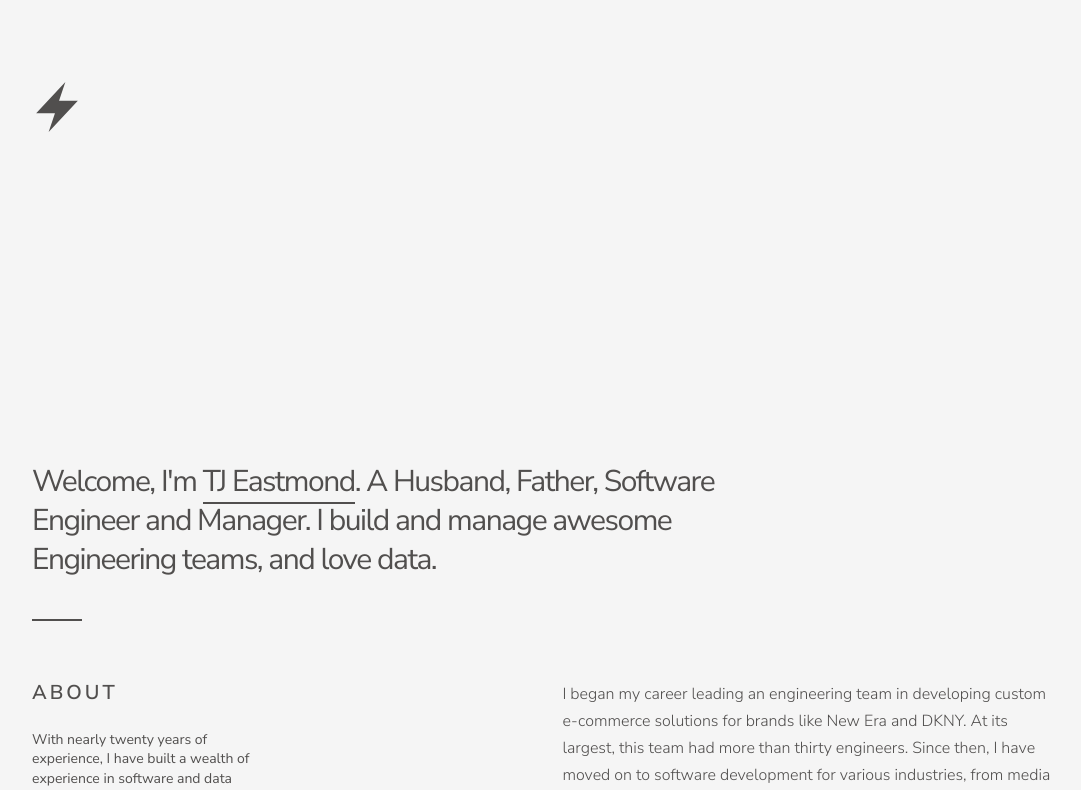
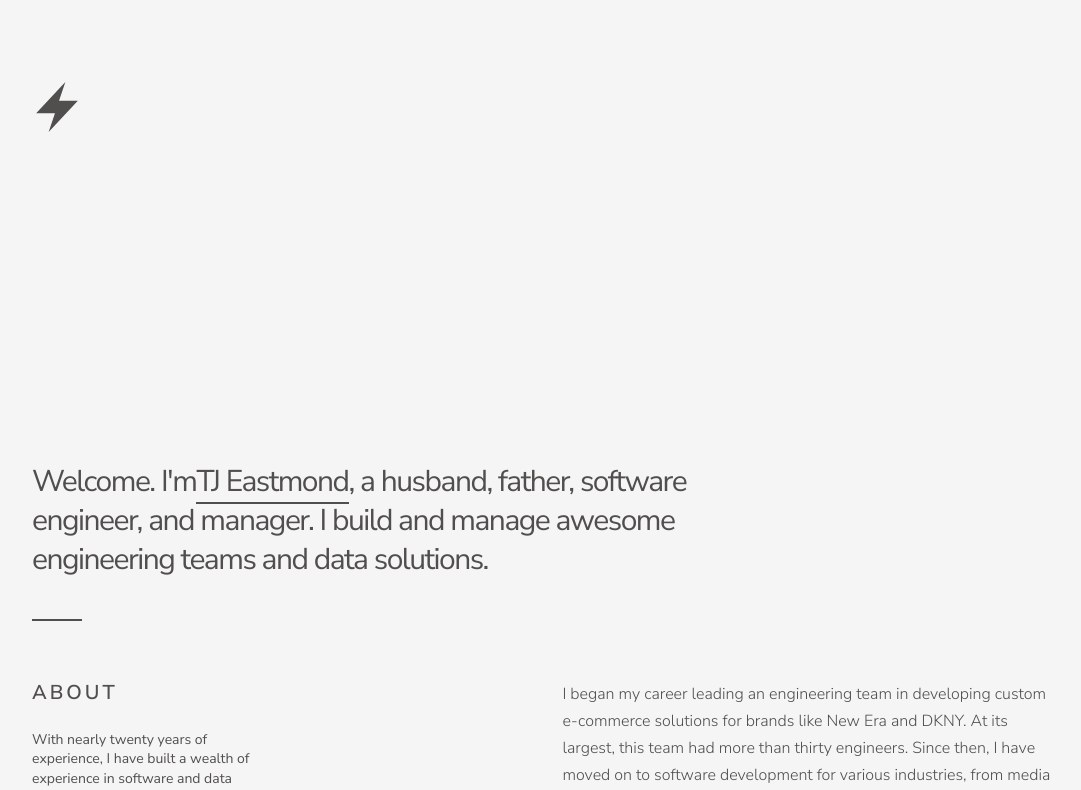
Before and after one commit to tjeastmond/tjeastmond.com, a Next.js app: page / in a window 1280 px wide. Shown: the top 790 px of the page, without its empty margins (98-1179 px from the left). Built offline with nearby package versions, Linux system fonts and the light colour scheme.

Commit message:
Updated links

```diff
--- a/src/modules/blurb.js
+++ b/src/modules/blurb.js
@@ -3,8 +3,12 @@ export default function Blurb() {
     <div className="row headline">
       <div className="nine columns">
         <h1>
-          Welcome, I'm <a href="#">TJ Eastmond</a>. A Husband, Father, Software Engineer and Manager. I build and manage
-          awesome Engineering teams, and love data.
+          Welcome. I'm
+          <a href="https://www.linkedin.com/in/tjeastmond/" rel="noopener noreferrer" target="_blank">
+            TJ Eastmond
+          </a>
+          , a husband, father, software engineer, and manager. I build and manage awesome engineering teams and data
+          solutions.
         </h1>
       </div>
     </div>
--- a/src/modules/contact.js
+++ b/src/modules/contact.js
@@ -3,7 +3,7 @@ export default function Contact() {
     <div className="row" style={{ marginTop: "10rem" }}>
       <hr />
       <h3>
-        Reach me at <a href="#">tj.eastmond@gmail.com</a> if you want to say hello.
+        Reach me at <a href="mailto: tj.eastmond@gmail.com">tj.eastmond@gmail.com</a> if you want to say hello.
       </h3>
     </div>
   );
```
